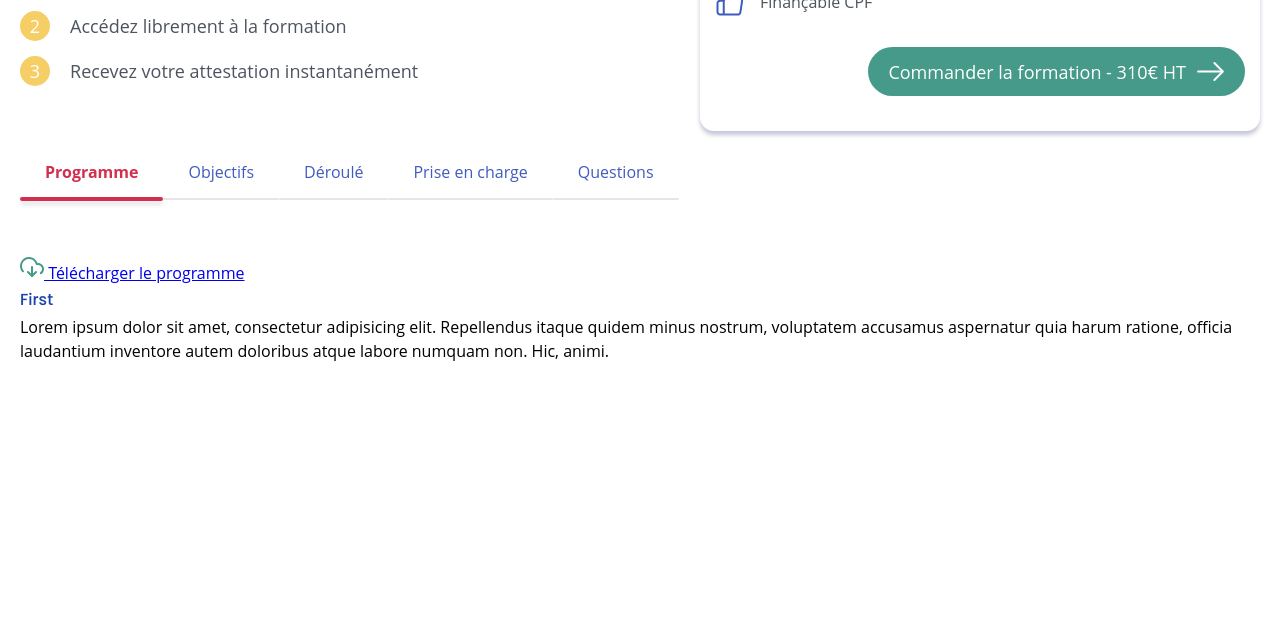
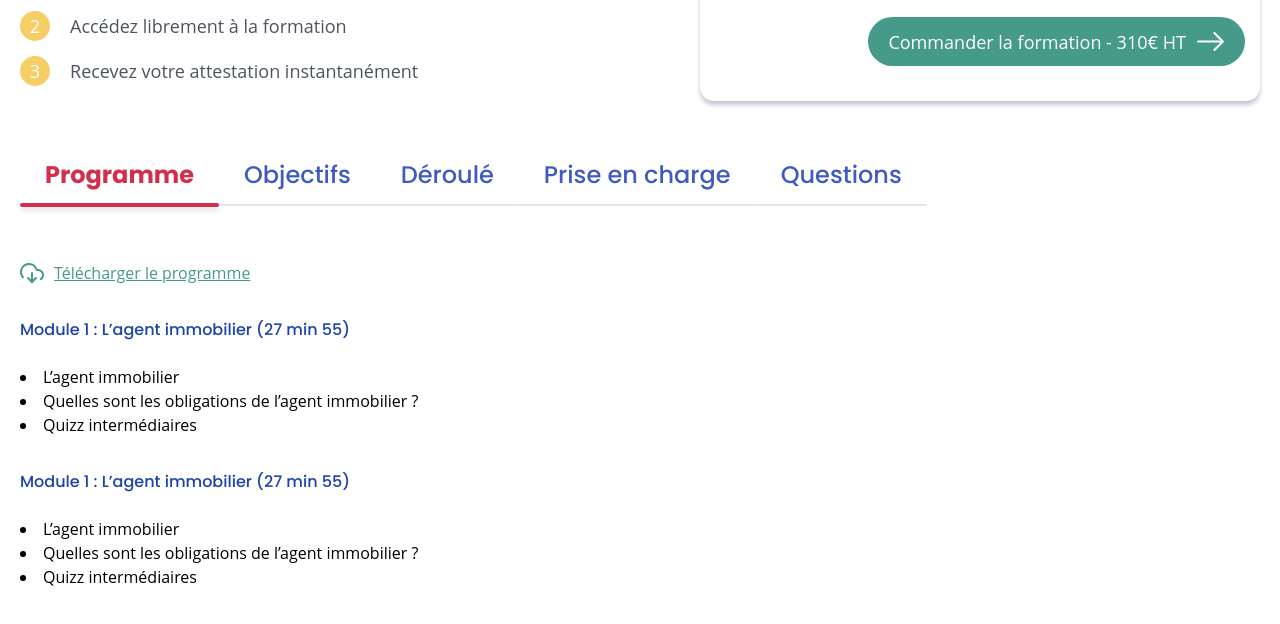
Before and after one commit to antoineThomasCode/immoforma, a website: page index.html in a window 1280 px wide. Shown: the part 632-1256 px from the top of the page. Before the commit the page ends 1045 px from the top, so only its background shows below. Drawn offline with Linux system fonts and the light colour scheme.

Commit message:
added style for the first tab

```diff
--- a/index.html
+++ b/index.html
@@ -89,9 +89,19 @@
                   </nav>
                   <section>
                     <div class="tab1">
-                      <a href="#"><img src="/assets/images/download-cloud.svg" alt=""> Télécharger le programme</a>
-                      <h3>First</h3>
-                      <p>Lorem ipsum dolor sit amet, consectetur adipisicing elit. Repellendus itaque quidem minus nostrum, voluptatem accusamus aspernatur quia harum ratione, officia laudantium inventore autem doloribus atque labore numquam non. Hic, animi.</p>
+                      <a class="program-link" href="#"><img class="program-link-image" src="assets/images/download-cloud.svg" alt=""> Télécharger le programme</a>
+                      <h3 class="module-title">Module 1 : L’agent immobilier (27 min 55)</h3>
+                      <ul class="module-list">
+                        <li class="module-list-item">L’agent immobilier</li>
+                        <li class="module-list-item">Quelles sont les obligations de l’agent immobilier ?</li>
+                        <li class="module-list-item">Quizz intermédiaires</li>
+                      </ul>
+                      <h3 class="module-title">Module 1 : L’agent immobilier (27 min 55)</h3>
+                      <ul class="module-list">
+                        <li class="module-list-item">L’agent immobilier</li>
+                        <li class="module-list-item">Quelles sont les obligations de l’agent immobilier ?</li>
+                        <li class="module-list-item">Quizz intermédiaires</li>
+                      </ul>
                     </div>
                     <div class="tab2">
                       <h2>Second</h2>
--- a/sass/base/bases.scss
+++ b/sass/base/bases.scss
@@ -38,3 +38,10 @@ h6 {
     line-height: 24px;
     font-weight: 400;
 }
+label {
+     font-family: 'Poppins', sans-serif;
+    font-size: 24px;
+    line-height: 30px;
+    letter-spacing: 0em;
+    text-align: left;
+}
--- a/sass/pages/page-formation.scss
+++ b/sass/pages/page-formation.scss
@@ -46,7 +46,7 @@
                 display: flex;
                 width: 530px;
                 right: 0;
-                top: 80px;
+                top: 50px;
                 flex-wrap: wrap;
                 background-color: white;
                 border-radius: 14px;
@@ -181,7 +181,6 @@
       list-style: none;
       margin: 0;
       padding: 0;
-      background-color: green;
       li {
         label {
           float: left;
@@ -300,3 +299,22 @@
         }
     }
 }
+.module-list {
+    margin-top: 20px !important;
+
+}
+.module-title {
+    margin-top: 30px;
+}
+.module-list-item {
+    list-style: inside;
+}
+.program-link {
+    color: #459A8A;
+    display: flex;
+    align-items: center;
+
+}
+.program-link-image {
+    margin-right: 10px;
+}
```
Also changed, not shown: css/style.css, 1 other file.
